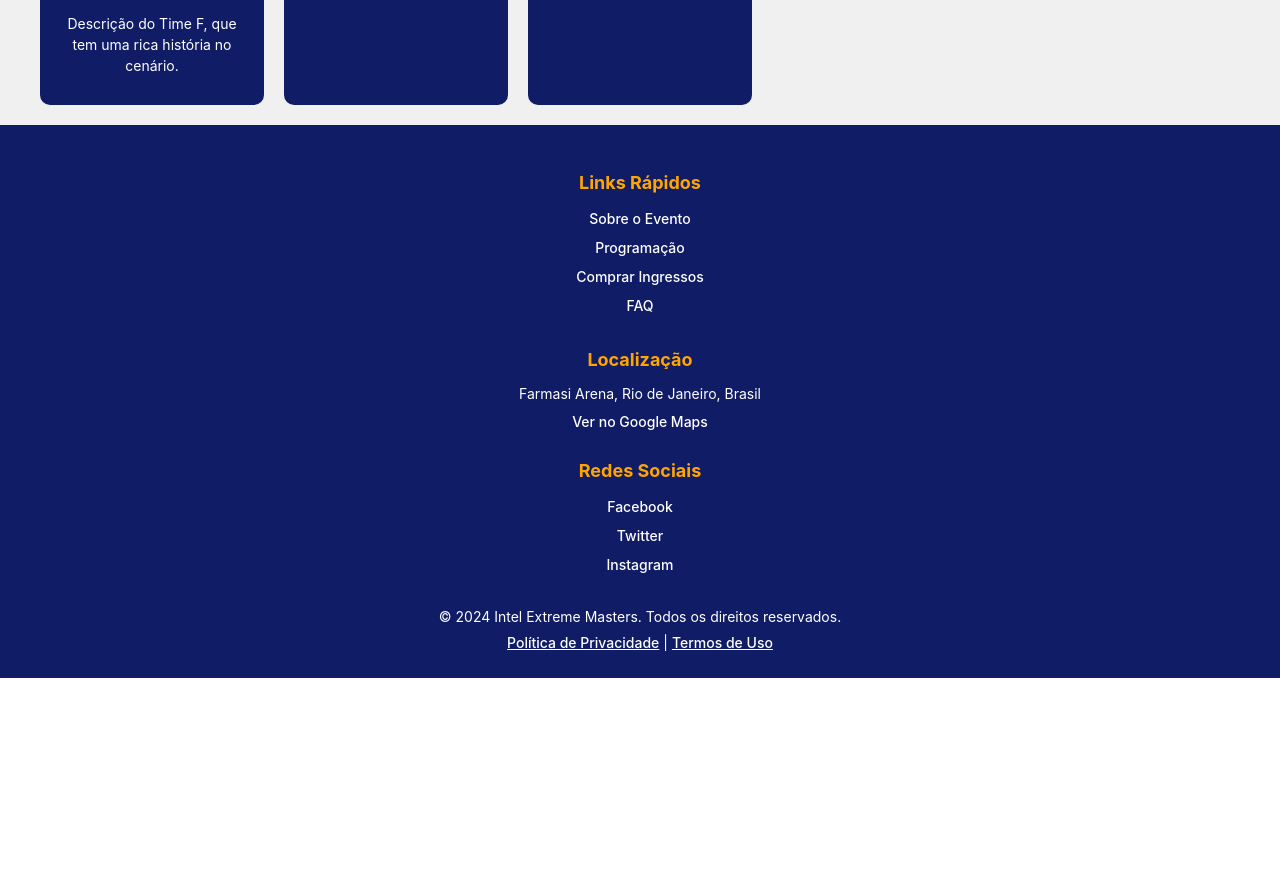
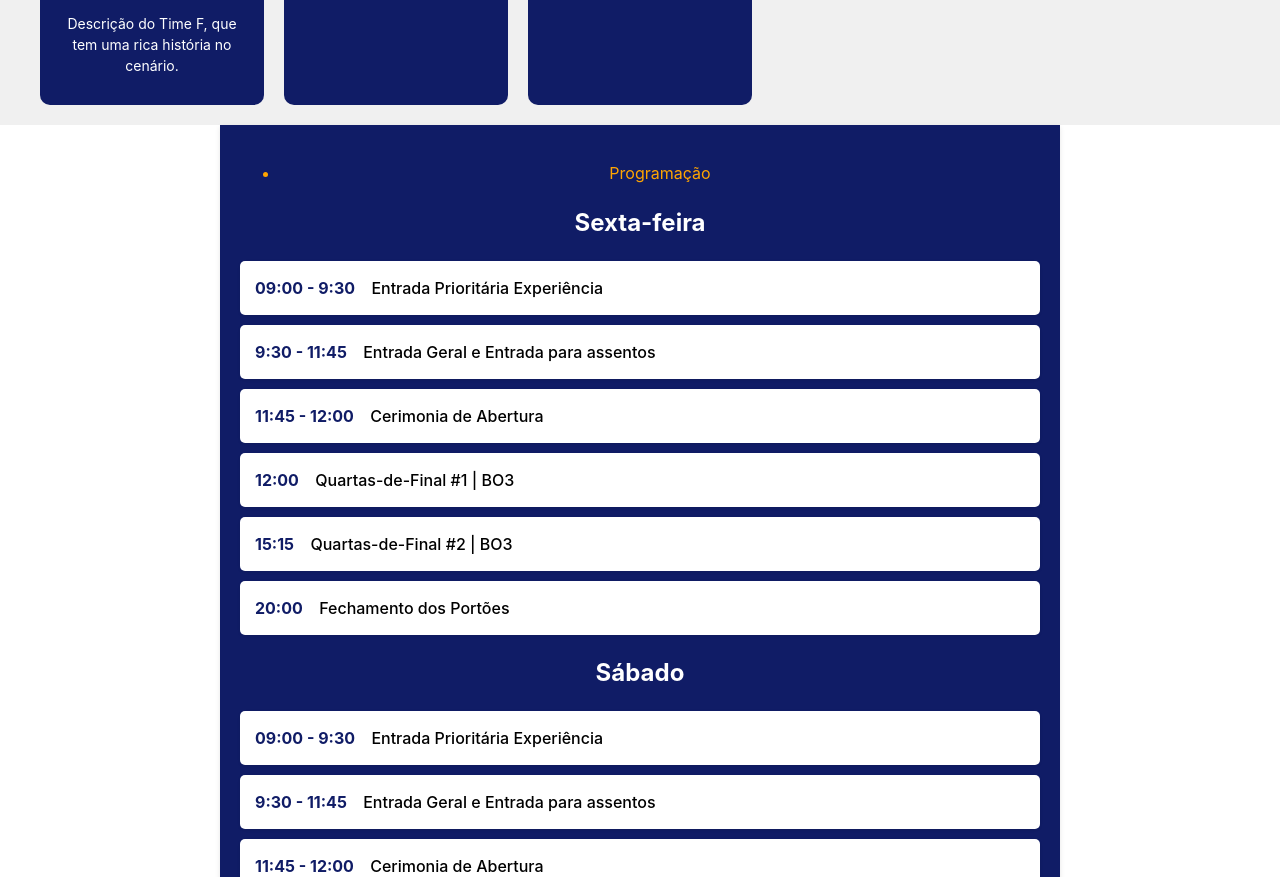
Before and after one commit to fabriciobrito01/IEMRJ-Guide, a React (Vite) app: page / in a window 1280 px wide. Shown: the part 1920-2797 px from the top of the page. Before the commit the page ends 2598 px from the top, so only its background shows below. Built offline with nearby package versions, Linux system fonts and the light colour scheme.

Commit message:
update programacao

```diff
--- a/app.jsx
+++ b/app.jsx
@@ -4,6 +4,7 @@ import Footer from './src/components/footer.jsx';
 import Begin from './src/components/begin.jsx';
 import Map from './src/components/mapa.jsx';
 import Teams from './src/components/times.jsx';
+import SchedulePage from './src/components/programacao.jsx';
 
 function App() {
   return (
@@ -18,7 +19,8 @@ function App() {
       <section id="times" style={{ height: 'auto'}}>
         <Teams />
       </section>
-      <section id="contact" style={{ height: 'auto'}}>
+      <section id="programacao" style={{ height: 'auto'}}>
+        <SchedulePage />
       </section>
       <Footer />
     </div>
--- a/src/components/header.jsx
+++ b/src/components/header.jsx
@@ -26,10 +26,10 @@ function Header() {
                 <a href="#times" onClick={() => setMenuOpen(false)}>Times</a>
               </li>
               <li>
-                <a href="#hospedagem" onClick={() => setMenuOpen(false)}>Hospedagem</a>
+                <a href="#programacao" onClick={() => setMenuOpen(false)}>Programação</a>
               </li>
               <li>
-                <a href="#programacao" onClick={() => setMenuOpen(false)}>Programação</a>
+                <a href="#hospedagem" onClick={() => setMenuOpen(false)}>Hospedagem</a>
               </li>
             </ul>
           </div>
--- a/src/components/mapa.jsx
+++ b/src/components/mapa.jsx
@@ -44,7 +44,7 @@ function Map() {
         .title .top {
           font-size: 24px;
           font-weight: bold;
-          font-color: #FFEE51;
+          color: #FFA500;
         }
 
         .address {
--- a/src/components/programacao.jsx
+++ b/src/components/programacao.jsx
@@ -0,0 +1,103 @@
+import React from 'react';
+
+const SchedulePage = () => {
+  const schedule = {
+    'Sexta-feira': [
+      { time: '09:00 - 9:30', activity: 'Entrada Prioritária Experiência' },
+      { time: '9:30 - 11:45', activity: 'Entrada Geral e Entrada para assentos' },
+      { time: '11:45 - 12:00', activity: 'Cerimonia de Abertura' },
+      { time: '12:00', activity: 'Quartas-de-Final #1 | BO3' },
+      { time: '15:15', activity: 'Quartas-de-Final #2 | BO3' },
+      { time: '20:00', activity: 'Fechamento dos Portões' },
+    ],
+    'Sábado': [
+        { time: '09:00 - 9:30', activity: 'Entrada Prioritária Experiência' },
+        { time: '9:30 - 11:45', activity: 'Entrada Geral e Entrada para assentos' },
+        { time: '11:45 - 12:00', activity: 'Cerimonia de Abertura' },
+        { time: '12:00', activity: 'Quartas-de-Final #1 | BO3' },
+        { time: '15:15', activity: 'Quartas-de-Final #2 | BO3' },
+        { time: '20:00', activity: 'Fechamento dos Portões' },
+    ],
+    'Domingo': [
+      { time: '09:30 - 10:00', activity: 'Entrada Prioritária Experiência' },
+      { time: '10:00 - 12:00', activity: 'Entrada Geral e Entrada para assentos' },
+      { time: '12:00 - 13:45', activity: 'All-Star Hour' },
+      { time: '13:45 - 14:00', activity: 'Cerimonia de Abertura' },
+      { time: '14:00', activity: 'Grande Final' },
+      { time: '20:00', activity: 'Fechamento dos Portões' },
+    ],
+  };
+
+  return (
+    <div className="schedule-page">
+        <ul className="title">
+          <li className="top">Programação</li>
+        </ul>
+      {Object.keys(schedule).map((day) => (
+        <div key={day} className="schedule-day">
+          <h2>{day}</h2>
+          <ul className="schedule-list">
+            {schedule[day].map((item, index) => (
+              <li key={index} className="schedule-item">
+                <span className="schedule-time">{item.time}</span> - <span className="schedule-activity">{item.activity}</span>
+              </li>
+            ))}
+          </ul>
+        </div>
+      ))}
+      <style jsx>{`
+        .schedule-page {
+          background-color: rgb(16, 28, 102);
+          padding: 20px;
+          box-shadow: 0 2px 5px rgba(0, 0, 0, 0.1);
+          max-width: 800px;
+          margin: 0 auto;
+        }
+
+        .schedule-page ul.title {
+          text-align: center;
+          color: #FFA500;
+        }
+
+        .schedule-day {
+          margin: 20px 0;
+        }
+
+        h2 {
+          color: #fff; /* Cor para os títulos dos dias */
+          text-align: center;
+        }
+
+        .schedule-list {
+          list-style-type: none;
+          padding: 0;
+        }
+
+        .schedule-item {
+          background-color: #ffffff;
+          margin: 10px 0;
+          padding: 15px;
+          border-radius: 5px;
+          box-shadow: 0 1px 3px rgba(0, 0, 0, 0.1);
+          transition: transform 0.2s;
+        }
+
+        .schedule-item:hover {
+          transform: scale(1.02);
+        }
+
+        .schedule-time {
+          font-weight: bold;
+          color: rgb(16, 28, 102);
+        }
+
+        .schedule-activity {
+          color: #000;
+          font-weight: 500;
+        }
+      `}</style>
+    </div>
+  );
+};
+
+export default SchedulePage;
```
